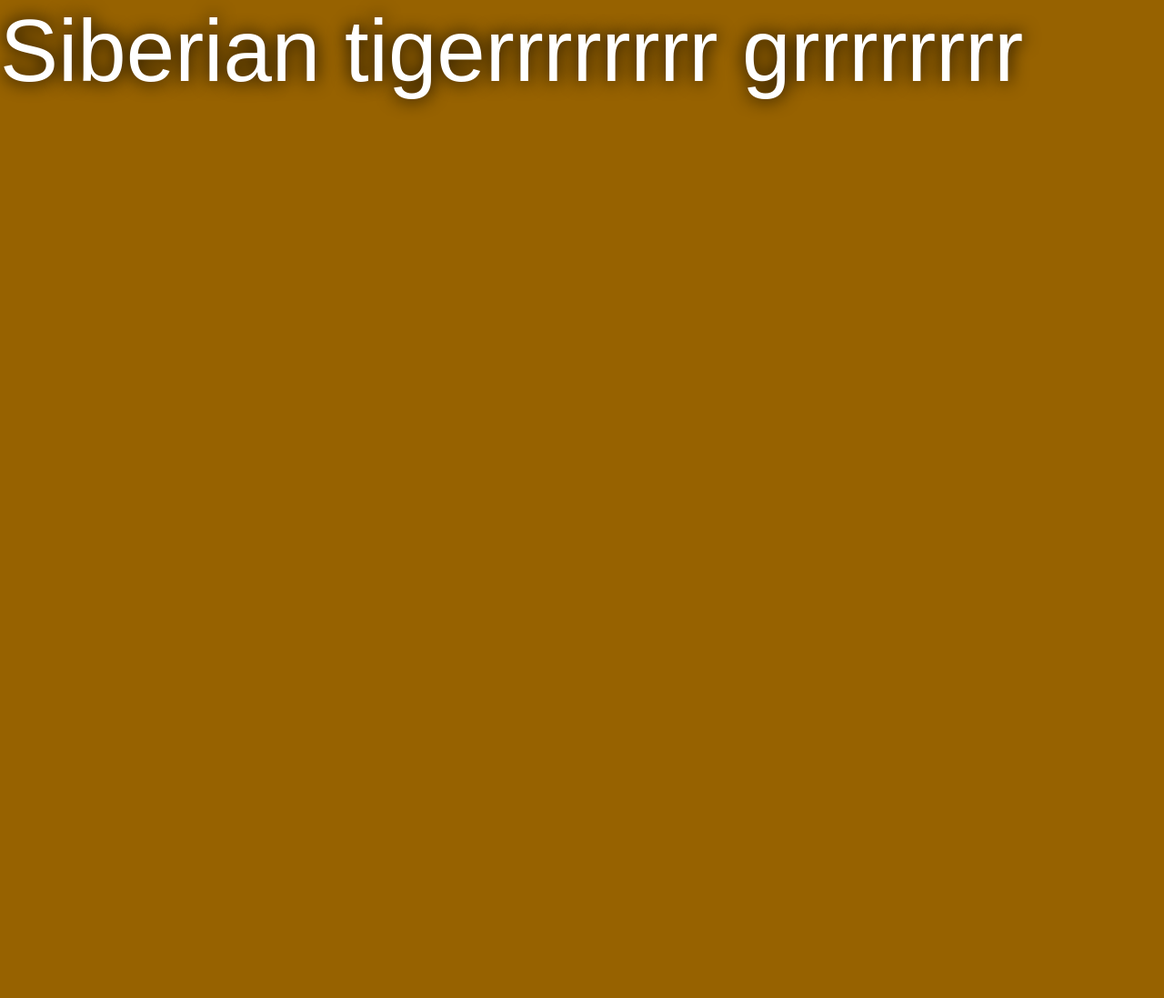
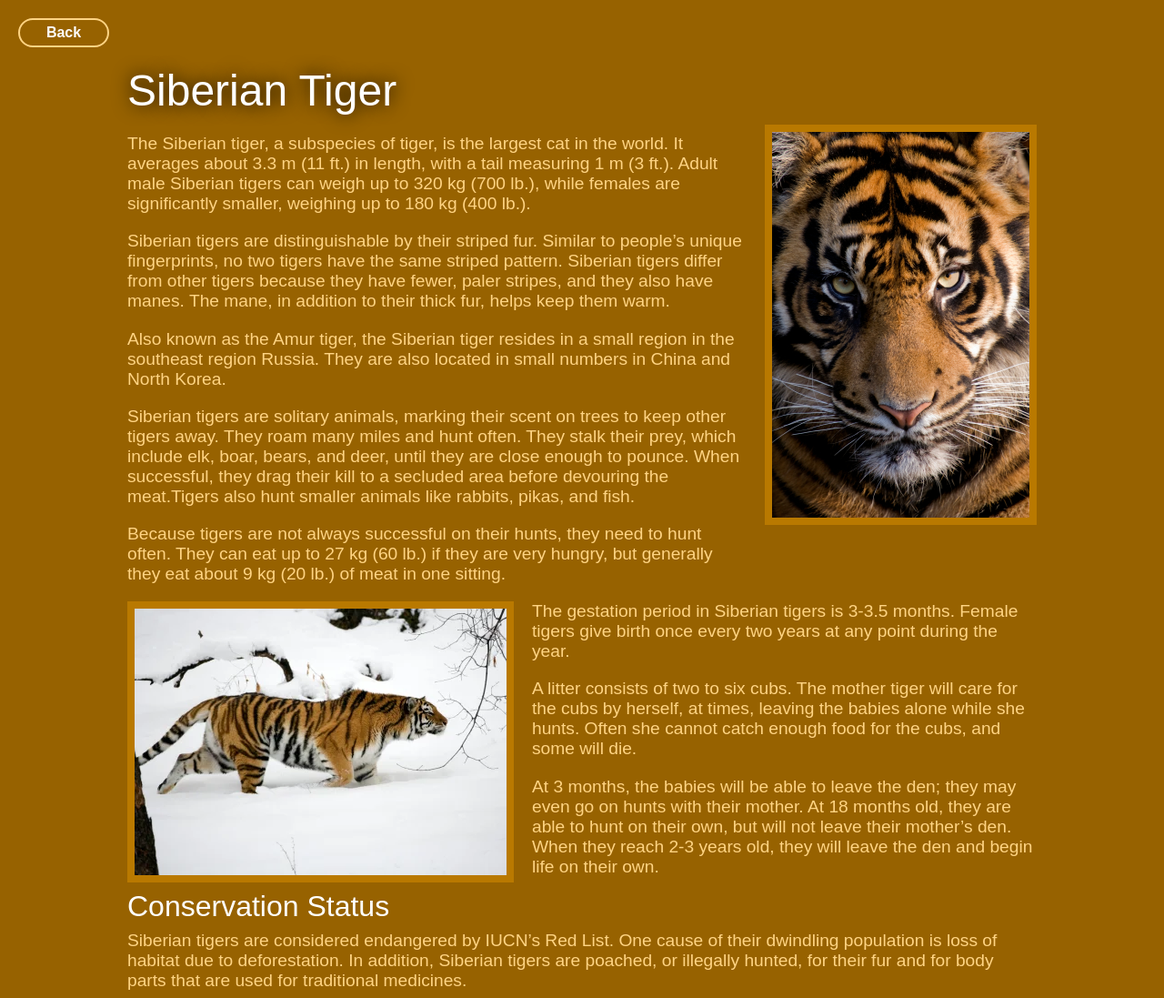
Before and after one commit to emoore2000/tiger, a plain HTML site: page pages/siberian.html in a window 1280 px wide. Shown: the top 1097 px of the page at 91% size. Before the commit the page ends 800 px from the top, so only its background shows below. Drawn offline with Linux system fonts and the light colour scheme; a web font is replaced by a local one.

Commit message:
add and update existing files by uploading all

```diff
--- /dev/null
+++ b/css/pages.css
@@ -0,0 +1,72 @@
+body {
+  margin: 20px;
+}
+
+h1 {
+  font-size: 3rem;
+  line-height: 3.5rem;
+}
+
+h2 {
+  font-size: 2rem;
+}
+
+input {
+  margin: 0;
+}
+
+form {
+  width: 100px;
+  position: sticky;
+  top: 20px;
+}
+
+.content {
+  box-sizing: border-box;
+  width: 1000px;
+  margin: 20px auto 0;
+}
+
+p {
+  font-size: 1.2rem;
+  color: rgb(255, 212, 131);
+}
+
+.siberian-image-1 {
+  float: right;
+  margin: 20px 0 0 20px;
+  position: relative;
+  bottom: 30px;
+}
+
+.siberian-image-2 {
+  float: left;
+  margin: 0 20px 0 0;
+}
+
+.siberian-map {
+  margin-top: 20px;
+  max-width: 570px;
+}
+
+.map-desc {
+  font-size: 1rem;
+  line-height: 1rem;
+  margin-top: 0;
+  font-style: italic;
+}
+
+img {
+  border: 8px solid rgb(185, 121, 0);
+  max-width: 100%;
+}
+
+
+
+
+
+@media (max-width: 1064px) {
+  .content {
+    width: 100%;
+  }
+}
--- a/pages/siberian.html
+++ b/pages/siberian.html
@@ -7,13 +7,60 @@
   <meta name="viewport" content="width=device-width, initial-scale=1.0">
   <title>Siberian Tiger</title>
   <link rel="stylesheet" href="../css/styles.css">
+  <link rel="stylesheet" href="../css/pages.css">
   <link rel="preconnect" href="https://fonts.googleapis.com">
   <link rel="preconnect" href="https://fonts.gstatic.com" crossorigin>
   <link href="https://fonts.googleapis.com/css2?family=Hind+Guntur:wght@300;400;700&display=swap" rel="stylesheet">
 </head>
 
 <body>
-  <h1>Siberian tigerrrrrrrr grrrrrrrr</h1>
+  <form action="../index.html">
+    <input type="submit" value="Back">
+  </form>
+  <div class="content">
+    <h1>Siberian Tiger</h1>
+    <p><img class="siberian-image-1" src="../images/siberian/tiger_1.jpg" alt="">The Siberian tiger, a subspecies of
+      tiger, is
+      the largest cat in the world. It averages about 3.3 m (11 ft.) in
+      length, with a tail measuring 1 m (3 ft.). Adult male Siberian tigers can weigh up to 320 kg (700 lb.), while
+      females are significantly smaller, weighing up to 180 kg (400 lb.).</p>
+    <p>Siberian tigers are distinguishable by their striped fur. Similar to people’s unique fingerprints, no two tigers
+      have the same striped pattern. Siberian tigers differ from other tigers because they have fewer, paler stripes,
+      and they also have manes. The mane, in addition to their thick fur, helps keep them warm.</p>
+    <p>Also known as the Amur tiger, the Siberian tiger resides in a small region in the southeast region Russia. They
+      are also located in small numbers in China and North Korea.</p>
+    <p>Siberian tigers are solitary animals, marking their scent on trees to keep other tigers away. They roam many
+      miles and hunt often. They stalk their prey, which include elk, boar, bears, and deer, until they are close enough
+      to pounce. When successful, they drag their kill to a secluded area before devouring the meat.Tigers also hunt
+      smaller animals like rabbits, pikas, and fish.</p>
+    <p>Because tigers are not always successful on their hunts, they need to hunt often. They can eat up to 27 kg (60
+      lb.) if they are very hungry, but generally they eat about 9 kg (20 lb.) of meat in one sitting.</p>
+    <p><img class="siberian-image-2" src="../images/siberian/tiger_2.webp" alt="">The gestation period in Siberian
+      tigers is
+      3-3.5 months. Female
+      tigers give birth once every two years at any
+      point during the year.</p>
+    <p>A litter consists of two to six cubs. The mother tiger will care for the cubs by herself, at times, leaving the
+      babies alone while she hunts. Often she cannot catch enough food for the cubs, and some will die.</p>
+    <p>At 3 months, the babies will be able to leave the den; they may even go on hunts with their mother. At 18 months
+      old, they are able to hunt on their own, but will not leave their mother’s den. When they reach 2-3 years old,
+      they will leave the den and begin life on their own.</p>
+    <h2>Conservation Status</h2>
+    <p>Siberian tigers are considered endangered by IUCN’s Red List. One cause of their dwindling population is loss of
+      habitat due to deforestation. In addition, Siberian tigers are poached, or illegally hunted, for their fur and for
+      body parts that are used for traditional medicines.</p>
+    <p>Efforts have been made to curb poaching of tigers and to protect tiger habitats. Many countries, including the
+      United States, have created laws that outlaw the importation and selling of tiger parts. There are also breeding
+      programs to help sustain the tiger population.</p>
+    <h2>Siberian Tiger Distribution</h2>
+    <div class="siberian-map">
+      <img src="../images/siberian/map.webp" alt="">
+      <p class="map-desc">The Siberian tiger resides in a small region in the southeast region Russia. They are also
+        located in small
+        numbers in China and North Korea.</p>
+    </div>
+
+  </div>
 </body>
 
 </html>
```
Also changed, not shown: css/styles.css (line endings or trailing spaces), images/siberian/map.webp (added), images/siberian/tiger_1.jpg (added), images/siberian/tiger_2.webp (added), index.html (line endings or trailing spaces).
